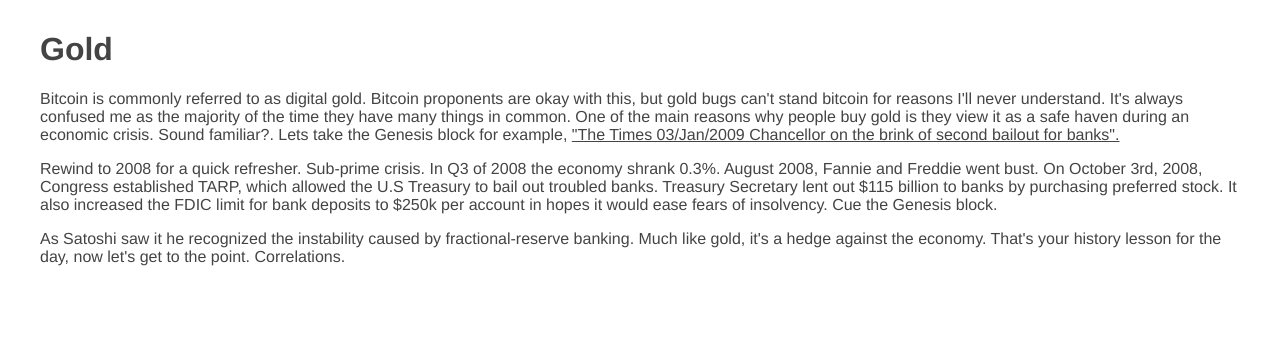
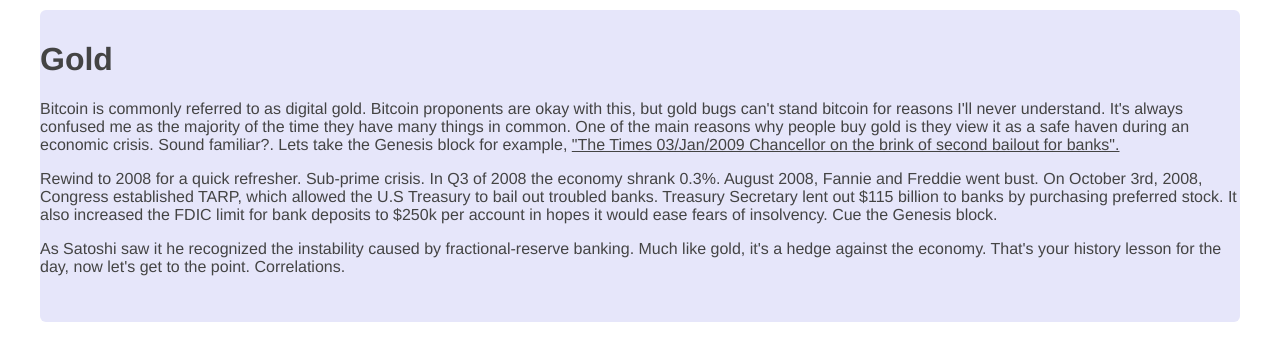
Before and after one commit to hilljtm/Correlations, a Flask app: page /gold in a window 1280 px wide. Shown: the part 35-396 px from the top of the page. Run offline with Flask 2, Linux system fonts and the light colour scheme.

Commit message:
forgot to connect css to gold page, fixed now

```diff
--- a/static/css/main.css
+++ b/static/css/main.css
@@ -58,6 +58,15 @@
     border-radius: 6px;
 }
 
+div.gold {
+    padding: 10px 0 30px 0;
+    background-color: #E6E6FA;
+    -webkit-border-radius: 6px;
+    -moz-border-radius: 6px;
+    border-radius: 6px;
+
+}
+
 div.spindex {
     padding: 10px 0 30px 0;
     background-color: #E6E6FA;
```
